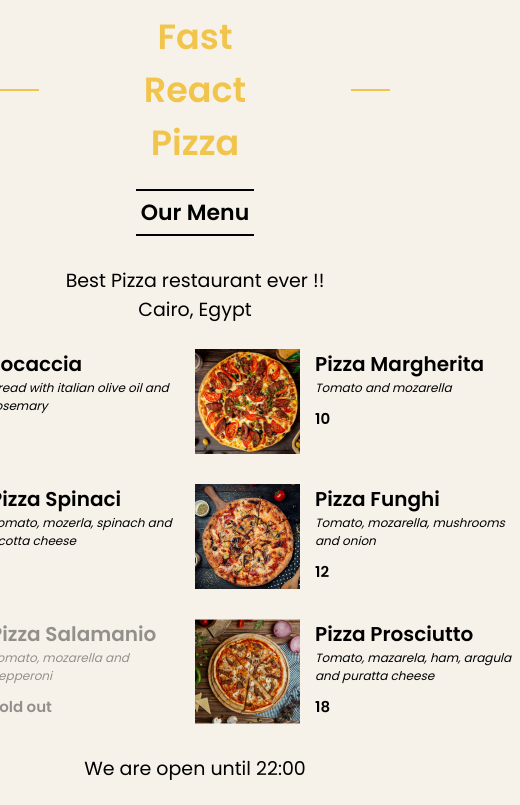
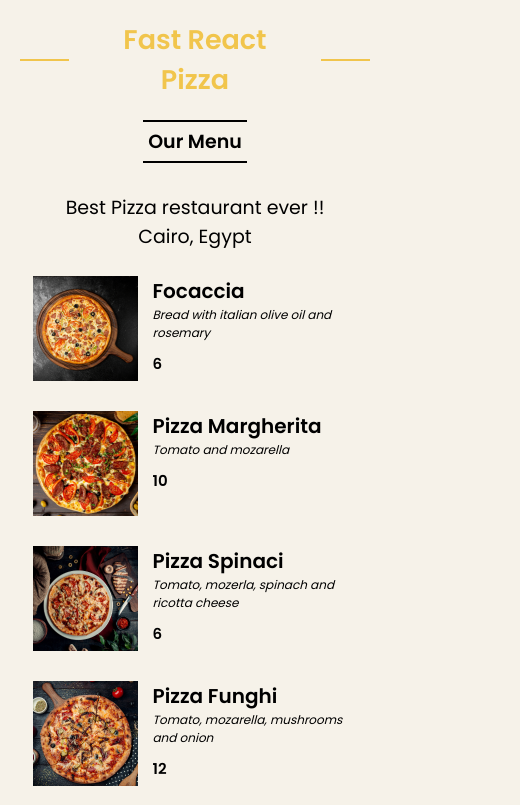
Before and after one commit to eyadwebdeveloper/webmaster-react-task, a plain HTML site: page index.html in a window 390 px wide. Shown: the top 805 px of the page, 520 px wide, since content can reach past the window. Drawn offline with nearby package versions, Linux system fonts and the light colour scheme.

Commit message:
responsive

```diff
--- a/styles.css
+++ b/styles.css
@@ -10,12 +10,15 @@
 body{
     background: #f6f2e9;
 }
+
+/* Headings */
 .title{
     display: flex;
     justify-content: center;
     align-items: center;
     margin-bottom: 20px;
     margin-top: 10px;
+    margin: 20px 20px 20px 20px;
 }
 .title hr{
     width: 70px;
@@ -43,6 +46,8 @@ p.centered-title{
     font-size: 19px;
     margin: 30px 0 25px 0;
 }
+
+/* Pizza Cards */
 .cards{
     display: flex;
     flex-direction: column;
@@ -75,6 +80,10 @@ p.centered-title{
 }
 .card-content{
     width: 200px;
+    height: 100%;
+    display: flex;
+    flex-direction: column;
+    justify-content: space-between;
 }
 .card .card-content h5{
     font-size: 15px;
@@ -82,6 +91,8 @@ p.centered-title{
 .card.sold{
     opacity: .4;
 }
+
+/* Order Button */
 .order-btn{
     margin-top: 20px;
     padding: 10px;
@@ -93,9 +104,35 @@ p.centered-title{
     background: #f1c54c;
     cursor: pointer;
 }
+
+/* Footer */
 footer{
     margin-top: 30px;
     width: 100%;
     height: 20px;
     background: #f1c54c;
 }
+
+/* Make it responsive on smaller screens! */
+@media only screen and (max-width: 690px){
+    .row{
+        flex-direction: column;
+        gap: 30px;
+    }
+    .card{
+      width: 90%;
+      margin: auto;
+    }
+}
+@media only screen and (max-width: 650px){
+    .title h1{
+        font-size: 27px;
+        margin: 0 50px 0 50px;
+    }
+    h2{
+        font-size: 19px;
+    }
+    p.centeered-title{
+        font-size: 15px;
+    }
+}
```
